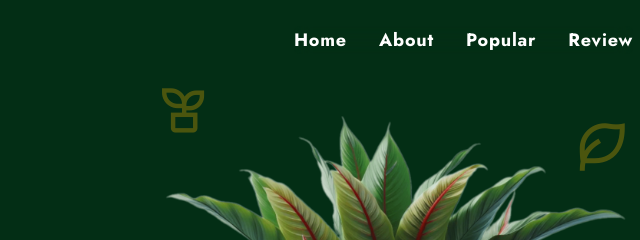
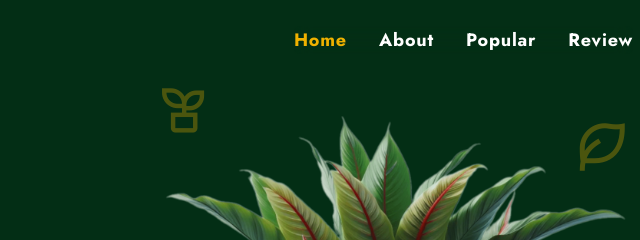
Before and after one commit to aristideminganodji-coder/training-pg-final-project, a website: page index.html in a window 1280 px wide. Shown: the top 240 px of the page, 565-1205 px from the left. Drawn offline with nearby package versions, Linux system fonts and the light colour scheme.

Commit message:
fin de l'activation des links

```diff
--- a/index.html
+++ b/index.html
@@ -32,7 +32,7 @@
             <div id="nav-menu" class="absolute -left-full top-0 min-h-[80vh] bg-green-950/80 backdrop-blur-sm w-full flex justify-center items-center duration-300 overflow-hidden lg:static lg:bg-transparent lg:min-h-fit lg:w-auto">
                 <ul class="flex flex-col items-center gap-8 lg:flex-row">
                     <li>
-                        <a href="#home" class="nav-link">Home</a>
+                        <a href="#home" class="nav-link active">Home</a>
                     </li>
 
                     <li>
@@ -542,9 +542,9 @@
     </footer>
 
     <!--~~~~~~~~~~~~~~~ Scroll Up ~~~~~~~~~~~~~~~-->
-    <div class="fixed right-4 -bottom-1/2 bg-yellow-500 px-3 py-1 md:px-2 md:py-4 rounded-md z-50 shadow-sm hover:-translate-y-1 duration-300 cursor-pointer" id="scroll-up">
+    <a href="#" class="fixed right-4 -bottom-1/2 bg-yellow-500 px-3 py-1 md:py-2 md:px-4 rounded-md z-50 shadow-sm hover:-translate-y-1 duration-300 cursor-pointer" id="scroll-up">
         <i class="ri-arrow-up-line text-lg"></i>
-    </div>
+    </a>
     <!--~~~~~~~~~~~~~~~ Swiper JS ~~~~~~~~~~~~~~~-->
     <script src="https://cdn.jsdelivr.net/npm/swiper@12/swiper-bundle.min.js"></script>
 
--- a/input.css
+++ b/input.css
@@ -13,7 +13,11 @@ body {
     @apply bg-green-950 text-white font-Jost tracking-wider;
 }
 
-/* header */
+/* Header section */
+section {
+    @apply py-20 md:py-28;
+}
+
 .nav-link {
     @apply text-lg font-bold;
 }
@@ -22,9 +26,9 @@ body {
     @apply text-yellow-500;
 }
 
-/* Header section */
-section {
-    @apply py-20 md:py-28;
+/* Active link */
+.active {
+    @apply text-yellow-500;
 }
 
 /* Home section */
--- a/main.js
+++ b/main.js
@@ -76,6 +76,29 @@ const swiper = new Swiper('.swiper', {
 
 
 /*~~~~~~~~~~~~~~~ SCROLL SECTIONS ACTIVE LINK ~~~~~~~~~~~~~~~*/
+const activeLink = () =>{
+  const sections = document.querySelectorAll("section");
+  const navLinks = document.querySelectorAll(".nav-link");
+
+  let current = "home";
+  sections.forEach(section =>{
+    const sectionTop = section.offsetTop;
+
+    if (this.scrollY >= sectionTop - 60){
+      current = section.getAttribute("id");
+    }
+  });
+
+  navLinks.forEach(item =>{
+    item.classList.remove("active");
+
+    if (item.href.includes(current)){
+      item.classList.add("active");
+    }
+  });
+}
+
+window.addEventListener("scroll",activeLink);
 
 
 /*~~~~~~~~~~~~~~~ SCROLL REVEAL ANIMATION ~~~~~~~~~~~~~~~*/
```
Also changed, not shown: output.css.
